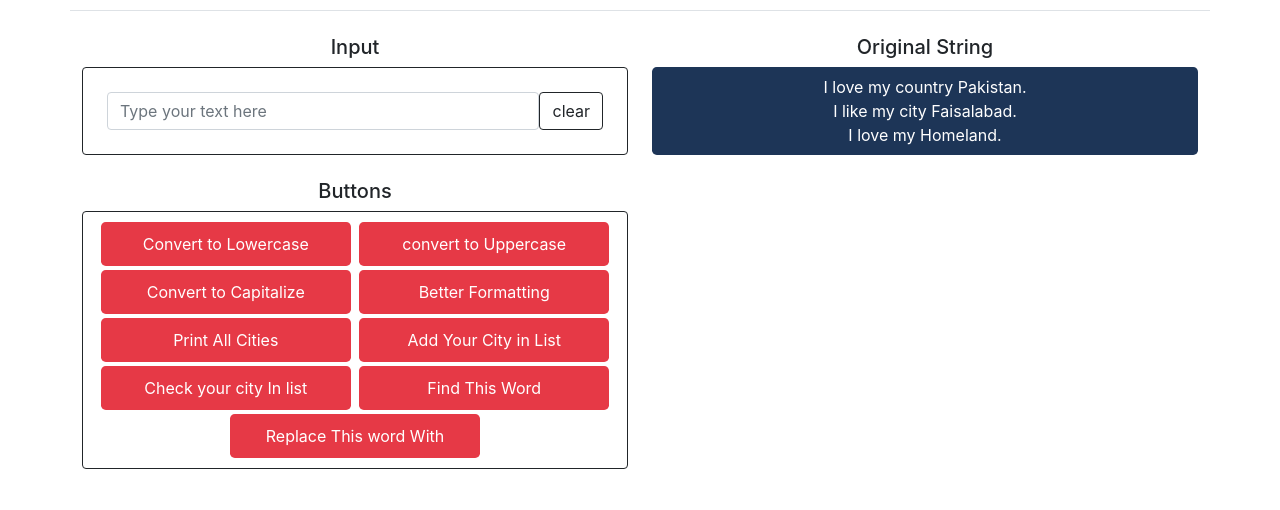
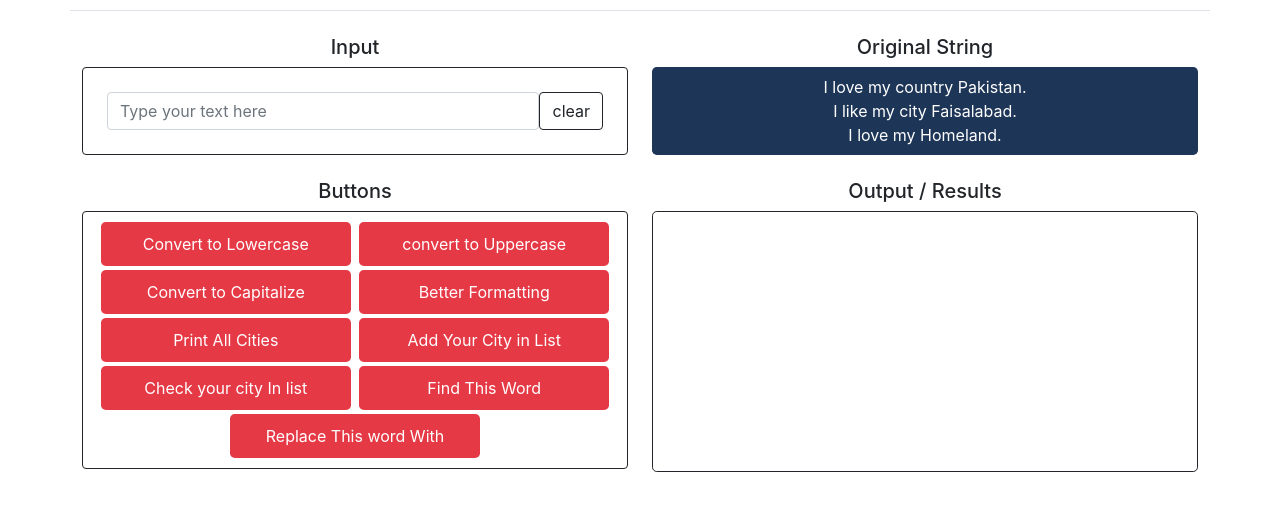
Before and after one commit to m-salman004/Practice-2, a plain HTML site: page index.html in a window 1280 px wide. Shown: the part 156-666 px from the top of the page. Drawn offline with nearby package versions, Linux system fonts and the light colour scheme.

Commit message:
Adding Output

```diff
--- a/index.html
+++ b/index.html
@@ -59,3 +59,10 @@
             <button class="btn_cus rounded-3" onclick="replace()">Replace This word With</button>
         </div>
     </div>
+    <div class="col-md-6 col-sm-12  text-center">
+        <h5 class="text-center">Output / Results</h5>
+        <div class="p-2 min_height border-1 rounded-3">
+            <span class="text-center mb-0" id="output"></span>
+        </div>
+    </div>
+</div>
--- a/style.css
+++ b/style.css
@@ -21,3 +21,9 @@
 .btn_cus:hover{
     background-color: #c92f3c;
 }
+.min_height{
+    height: 90%;
+}
+.center_this{
+    min-height: calc(100vh - 112px);
+}
```
